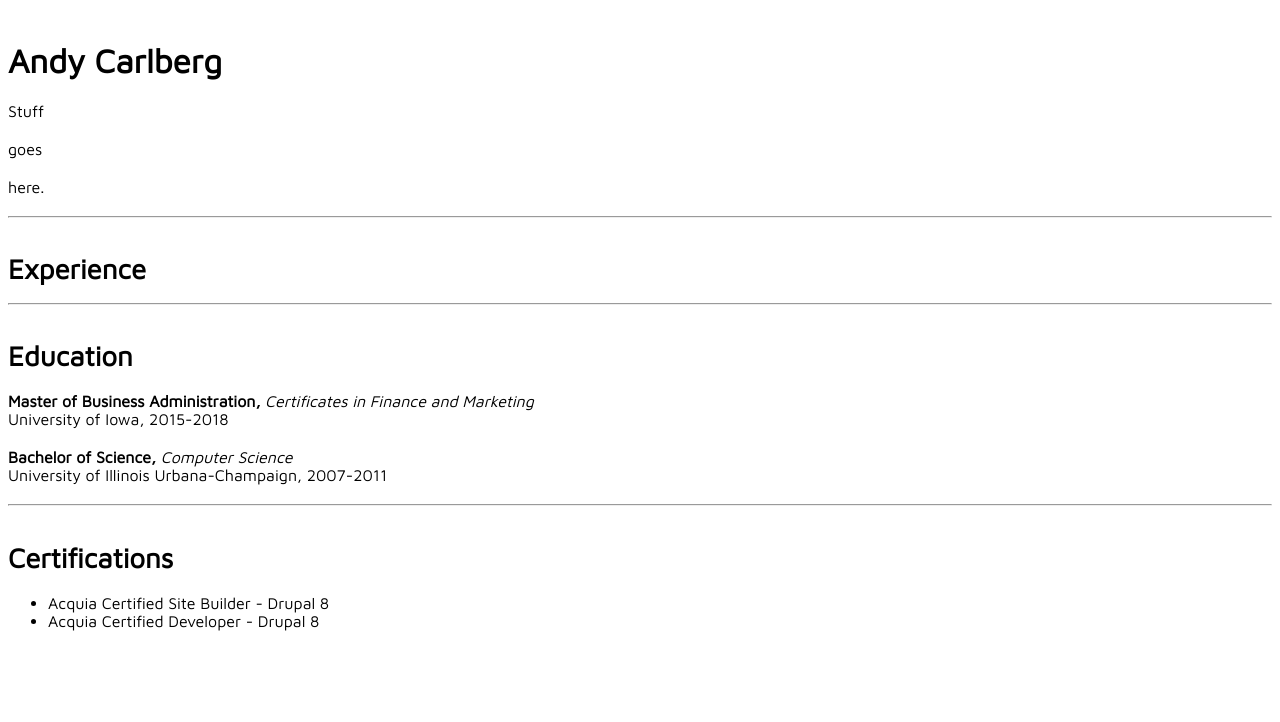
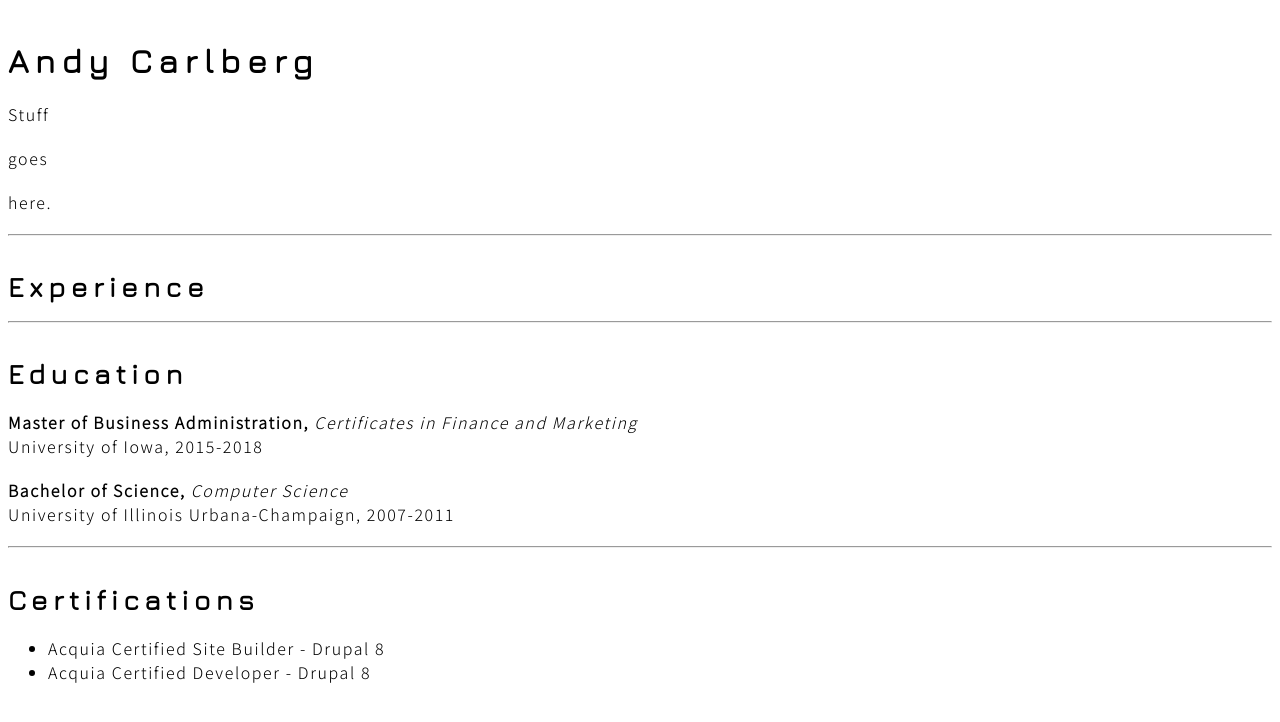
Before and after one commit to andycarlberg/andycarlberg.com, a Next.js app: page / in a window 1280 px wide. Shown: the top 722 px of the page. Built offline with nearby package versions, Linux system fonts and the light colour scheme.

Commit message:
Update typography hierarchy, reduce layout max-width.

```diff
--- a/src/components/Layout/Layout.tsx
+++ b/src/components/Layout/Layout.tsx
@@ -6,7 +6,7 @@ export interface LayoutProps {
 }
 
 const styles = css`
-  max-width: 60em;
+  max-width: 50em;
   margin: 0 auto;
 `;
 
--- a/src/styles/_typography.scss
+++ b/src/styles/_typography.scss
@@ -1,6 +1,7 @@
-@import url('https://fonts.googleapis.com/css2?family=Maven+Pro&display=swap');
+@import url('https://fonts.googleapis.com/css2?family=Jura&family=Noto+Sans+JP:wght@300&display=swap');
 
-$font-primary: 'Maven Pro', sans-serif;
+$font-primary: 'Noto Sans JP', sans-serif;
+$font-secondary: 'Jura', sans-serif;
 
 $text-base-size: 1em;
 $text-scale-ratio: 1.2;
@@ -20,6 +21,12 @@ $text-xxxl: $text-xxl * $text-scale-ratio;
 body {
   font-family: $font-primary;
   font-size: $text-base-size;
+  letter-spacing: 0.1em;
+}
+
+h1, h2, h3, h4 {
+  font-family: $font-secondary;
+  letter-spacing: 0.2em;
 }
 
 .text--xxxl {
```
